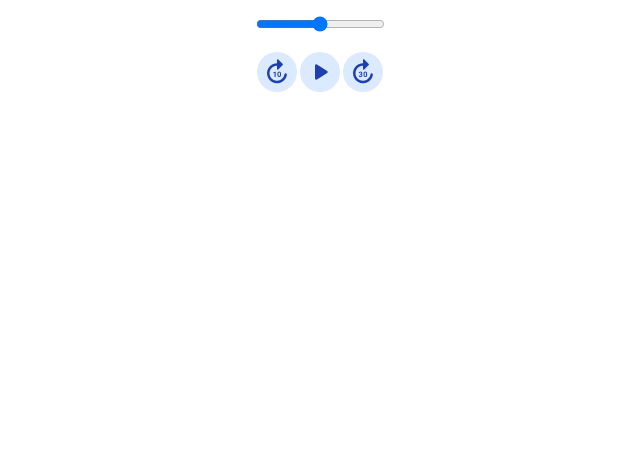
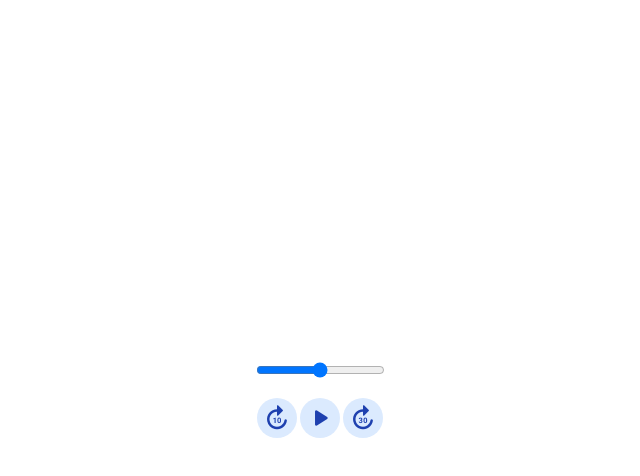
Before and after one commit to aabounegm/cast, a Svelte app: page / in a window 1280 px wide. Shown: the whole page, without its empty margins (320-960 px from the left). Built offline with nearby package versions, Linux system fonts and the light colour scheme.

Commit message:
Set default global CSS

```diff
--- a/src/app.css
+++ b/src/app.css
@@ -1,8 +1,31 @@
 :root {
-  font-family: Arial, -apple-system, BlinkMacSystemFont, 'Segoe UI', Roboto, Oxygen, Ubuntu,
-    Cantarell, 'Open Sans', 'Helvetica Neue', sans-serif;
+  font-family: Roboto, sans-serif;
 }
+
+@import url('https://fonts.googleapis.com/css2?family=Roboto:ital,wght@0,100;0,300;0,400;0,500;0,700;0,900;1,100;1,300;1,400;1,500;1,700;1,900&display=swap');
 
 @tailwind base;
 @tailwind components;
 @tailwind utilities;
+
+* {
+  @apply duration-150;
+}
+a,
+.a {
+  @apply text-blue-400 underline underline-offset-2 cursor-pointer;
+}
+a:hover,
+.a:hover {
+  @apply text-blue-300;
+}
+
+body,
+#svelte {
+  height: 100vh;
+  width: 100vw;
+  margin: 0;
+  display: flex;
+  flex-direction: column;
+  align-items: center;
+}
```
